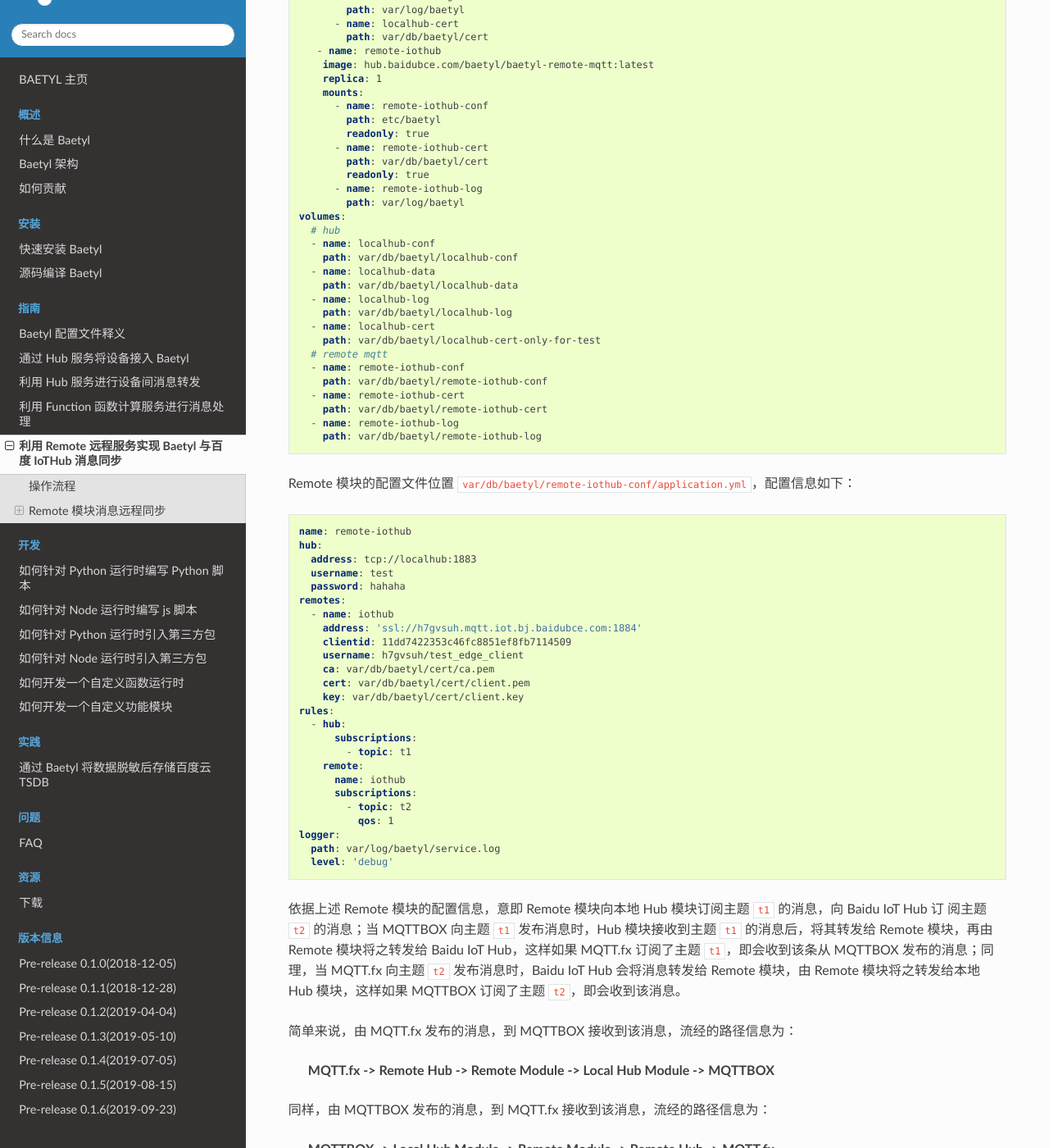
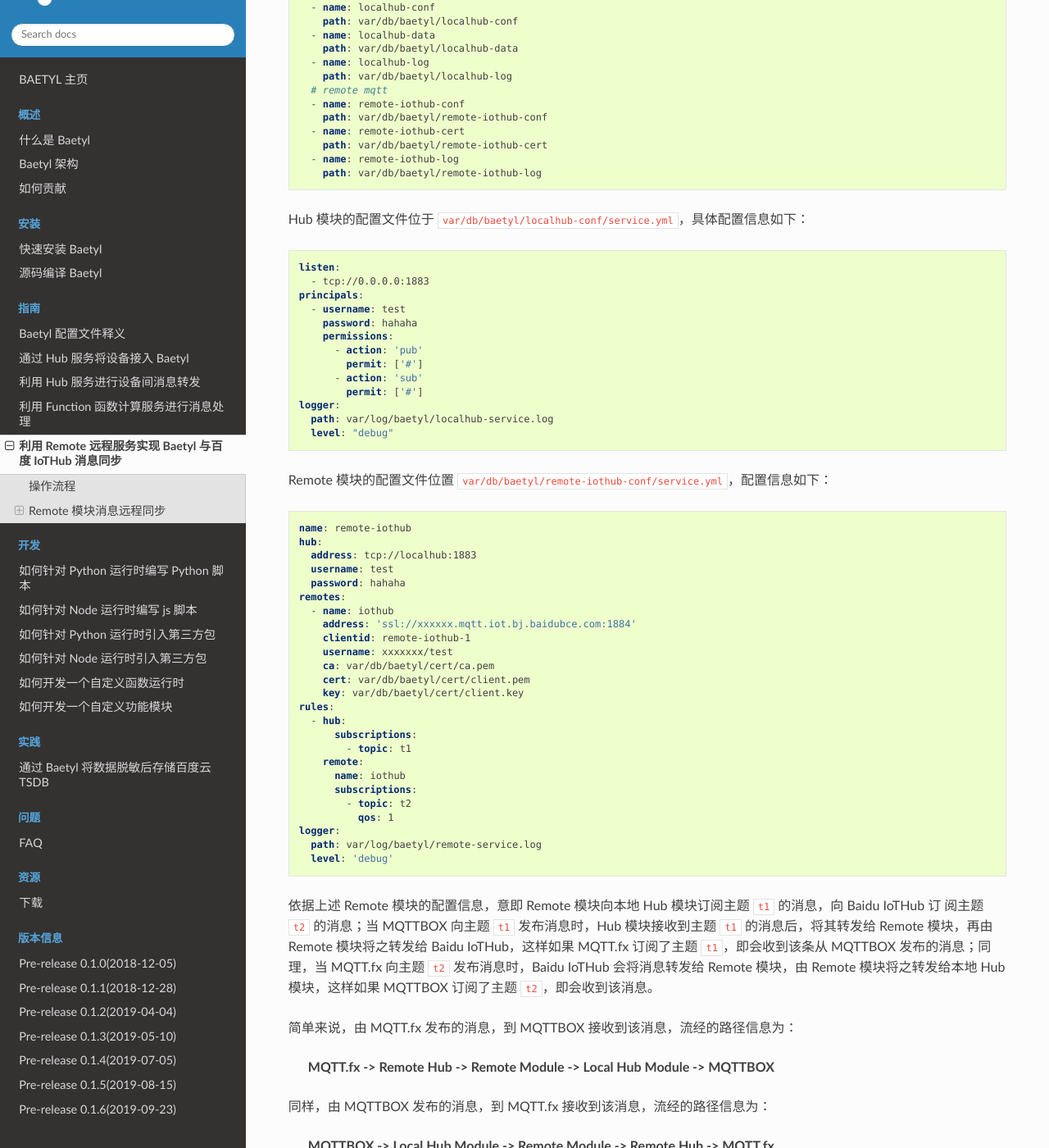
Before and after one commit to baetyl/baetyl-docs-cn, a Sphinx documentation site: the page built from docs/guides/Message-synchronize-with-iothub-through-remote-module.md, in a window 1280 px wide and 1400 px high, scrolled down 2181 px. Shown: the whole window at 82% size. Built offline with Sphinx 7.4.7 and the Read the Docs theme 2.0.0, drawn with Linux system fonts in a browser that asks for light colours; some of the changed text lies outside the part shown.

Commit message:
update remote guide document

````diff
--- a/docs/guides/Message-synchronize-with-iothub-through-remote-module.md
+++ b/docs/guides/Message-synchronize-with-iothub-through-remote-module.md
@@ -4,25 +4,24 @@
 
 - 本文测试所用设备系统为 Ubuntu18.04
 - 本文测试前先安装 Baetyl，并导入默认配置包，可参考 [快速安装 Baetyl](../install/Quick-Install.md)
-- 模拟 MQTT Client 行为的客户端为 [MQTTBOX](../Resources.md) 和 [MQTT.fx](../Resources.md)
+- 模拟 MQTT client 向百度云 IoTHub 订阅消息的客户端为 [MQTT.fx](https://docs.baetyl.io/zh_CN/latest/Resources.html#mqtt-fx)
+- 模拟 MQTT client 向本地 Hub 服务发送消息的客户端为 [MQTTBOX](https://docs.baetyl.io/zh_CN/latest/Resources.html#mqttbox)
 - 本文所用的 Hub 模块镜像和 Remote 模块镜像为 Baetyl 云端管理套件中发布的官方镜像：`hub.baidubce.com/baetyl/baetyl-hub:latest`、`hub.baidubce.com/baetyl/baetyl-remote-mqtt:latest`
-- 您也可以通过 Baetyl 源码自行编译所需的 Hub 模块镜像和 Remote 模块镜像，具体请查看 [如何从源码构建镜像](../install/Build-from-Source.md)
-- 远程 Hub 接入平台选用 [Baidu IoT Hub](https://cloud.baidu.com/product/iot.html)
+- 您也可以通过 Baetyl 源码自行编译所需的 Hub 模块镜像和 Remote 模块镜像，具体请查看 [源码编译 Baetyl](../install/Build-from-Source.md)
+- 远程 Hub 接入平台选用 [Baidu IoTHub](https://cloud.baidu.com/product/iot.html)
 
-_**提示**：Darwin 系统可以通过源码安装 Baetyl，可参考 [源码编译 Baetyl](../install/Build-from-Source.md)。_
-
-Remote 远程服务模块是为了满足物联网场景下另外一种用户需求而研发，能够实现本地 Hub 与远程 Hub 服务（如[Baidu IoT Hub](https://cloud.baidu.com/product/iot.html)等）的数据同步。即通过 Remote 远程服务模块我们既可以从远程 Hub 订阅消息到本地 Hub，也可以将本地 Hub 的消息发送给远程 Hub，完整的配置可参考 [Remote 模块配置](./Config-interpretation.md)。
+Remote 远程服务模块是为了满足物联网场景下另外一种用户需求而研发，能够实现本地 Hub 与远程 Hub 服务（如[Baidu IoTHub](https://cloud.baidu.com/product/iot.html)等）的数据同步。即通过 Remote 远程服务模块我们既可以从远程 Hub 订阅消息到本地 Hub，也可以将本地 Hub 的消息发送给远程 Hub，完整的配置可参考 [Remote 模块配置](./Config-interpretation.md)。
 
 ## 操作流程
 
-- Step 1：依据 Baidu IoT Hub 的操作规章，在 Baidu IoT Hub 创建测试所用的 endpoint、user、principal（身份）、policy（主题权限策略）等信息；
-- Step 2：依据步骤 `Step 1` 中创建的连接信息，选择 MQTT.fx 作为测试用 MQTT 客户端，配置相关连接信息，并将之与 Baidu IoT Hub 建立连接，并订阅既定主题；
+- Step 1：依据 Baidu IoTHub 的操作规章，在 Baidu IoTHub 创建测试所用的 endpoint、user、principal（身份）、policy（主题权限策略）等信息；
+- Step 2：依据步骤 `Step 1` 中创建的连接信息，选择 MQTT.fx 作为测试用 MQTT 客户端，配置相关连接信息，并将之与 Baidu IoTHub 建立连接，并订阅既定主题；
   - 若成功建立连接，则继续下一步操作；
-  - 若未成功建立连接，则重复上述步骤，直至看到 MQTT.fx 与 Baidu IoT Hub 成功[建立连接](https://cloud.baidu.com/doc/IOT/GettingStarted.html#.E6.95.B0.E6.8D.AE.E5.9E.8B.E9.A1.B9.E7.9B.AE)。
-- Step 3：打开终端，执行 `sudo systemctl start baetyl` 以容器模式启动 Baetyl 可执行程序，然后执行 `sudo systemctl status baetyl` 来查看 Baetyl 是否正常运行，并观察 Hub 模块、Remote 模块启动状态；
+  - 若未成功建立连接，则重复上述步骤，直至看到 MQTT.fx 与 Baidu IoTHub 成功[建立连接](https://cloud.baidu.com/doc/IOT/s/Sjwvy72aq)。
+- Step 3：打开终端，执行 `sudo systemctl start baetyl` 以容器模式启动 Baetyl 可执行程序（要求 Baetyl 已事先在设备上部署完毕，相关内容可参考 [快速安装 Baetyl](../install/Quick-Install.md)），然后执行 `sudo systemctl status baetyl` 来查看 Baetyl 是否正常运行，并观察 Hub 模块、Remote 模块启动状态；
   - 若 Hub、Remote 模块成功启动，则继续下一步操作；
   - 若 Hub、Remote 模块未成功启动，则重复 `Step 3`，直至看到 Hub、Remote 模块成功启动。
-- Step 4：选择 MQTTBOX 作为测试用 MQTT 客户端，与 Hub 模块[建立连接](./Device-connect-to-hub-module.md)，并订阅既定主题；
+- Step 4：选择 MQTTBOX 作为测试用 MQTT 客户端，与 Hub 模块[建立连接](Device-connect-to-hub-module.md)，并订阅既定主题；
   - 若成功与 Hub 模块建立连接，则继续下一步操作；
   - 若与 Hub 建立连接失败，则重复 `Step 4` 操作，直至 MQTTBOX 与本地 Hub 模块成功建立连接。
 - Step 5：依据 Remote 模块的相关配置信息，从 MQTTBOX 向既定主题发布消息，观察 MQTT.fx 的消息接收情况；同理，从 MQTT.fx 向既定主题发布消息，观察 MQTTBOX 的消息接收情况。
@@ -53,8 +52,6 @@
         path: var/db/baetyl/data
       - name: localhub-log
         path: var/log/baetyl
-      - name: localhub-cert
-        path: var/db/baetyl/cert
    - name: remote-iothub
     image: hub.baidubce.com/baetyl/baetyl-remote-mqtt:latest
     replica: 1
@@ -75,8 +72,6 @@
     path: var/db/baetyl/localhub-data
   - name: localhub-log
     path: var/db/baetyl/localhub-log
-  - name: localhub-cert
-    path: var/db/baetyl/localhub-cert-only-for-test
   # remote mqtt
   - name: remote-iothub-conf
     path: var/db/baetyl/remote-iothub-conf
@@ -86,7 +81,24 @@
     path: var/db/baetyl/remote-iothub-log
 ```
 
-Remote 模块的配置文件位置 `var/db/baetyl/remote-iothub-conf/application.yml`，配置信息如下：
+Hub 模块的配置文件位于 `var/db/baetyl/localhub-conf/service.yml`，具体配置信息如下：
+```yaml
+listen:
+  - tcp://0.0.0.0:1883
+principals:
+  - username: test
+    password: hahaha
+    permissions:
+      - action: 'pub'
+        permit: ['#']
+      - action: 'sub'
+        permit: ['#']
+logger:
+  path: var/log/baetyl/localhub-service.log
+  level: "debug"
+```
+
+Remote 模块的配置文件位置 `var/db/baetyl/remote-iothub-conf/service.yml`，配置信息如下：
 
 ```yaml
 name: remote-iothub
@@ -96,9 +108,9 @@
   password: hahaha
 remotes:
   - name: iothub
-    address: 'ssl://h7gvsuh.mqtt.iot.bj.baidubce.com:1884'
-    clientid: 11dd7422353c46fc8851ef8fb7114509
-    username: h7gvsuh/test_edge_client
+    address: 'ssl://xxxxxx.mqtt.iot.bj.baidubce.com:1884'
+    clientid: remote-iothub-1
+    username: xxxxxxx/test
     ca: var/db/baetyl/cert/ca.pem
     cert: var/db/baetyl/cert/client.pem
     key: var/db/baetyl/cert/client.key
@@ -112,11 +124,11 @@
         - topic: t2
           qos: 1
 logger:
-  path: var/log/baetyl/service.log
+  path: var/log/baetyl/remote-service.log
   level: 'debug'
 ```
 
-依据上述 Remote 模块的配置信息，意即 Remote 模块向本地 Hub 模块订阅主题 `t1` 的消息，向 Baidu IoT Hub 订 阅主题 `t2` 的消息；当 MQTTBOX 向主题 `t1` 发布消息时，Hub 模块接收到主题 `t1` 的消息后，将其转发给 Remote 模块，再由 Remote 模块将之转发给 Baidu IoT Hub，这样如果 MQTT.fx 订阅了主题 `t1`，即会收到该条从 MQTTBOX 发布的消息；同理，当 MQTT.fx 向主题 `t2` 发布消息时，Baidu IoT Hub 会将消息转发给 Remote 模块，由 Remote 模块将之转发给本地 Hub 模块，这样如果 MQTTBOX 订阅了主题 `t2`，即会收到该消息。
+依据上述 Remote 模块的配置信息，意即 Remote 模块向本地 Hub 模块订阅主题 `t1` 的消息，向 Baidu IoTHub 订 阅主题 `t2` 的消息；当 MQTTBOX 向主题 `t1` 发布消息时，Hub 模块接收到主题 `t1` 的消息后，将其转发给 Remote 模块，再由 Remote 模块将之转发给 Baidu IoTHub，这样如果 MQTT.fx 订阅了主题 `t1`，即会收到该条从 MQTTBOX 发布的消息；同理，当 MQTT.fx 向主题 `t2` 发布消息时，Baidu IoTHub 会将消息转发给 Remote 模块，由 Remote 模块将之转发给本地 Hub 模块，这样如果 MQTTBOX 订阅了主题 `t2`，即会收到该消息。
 
 简单来说，由 MQTT.fx 发布的消息，到 MQTTBOX 接收到该消息，流经的路径信息为：
 
@@ -126,35 +138,23 @@
 
 > **MQTTBOX -> Local Hub Module -> Remote Module -> Remote Hub -> MQTT.fx**
 
-### 通过 MQTT.fx 与 Baidu IoT Hub 建立连接
+### 通过 MQTT.fx 与 Baidu IoTHub 建立连接
 
-如 `Step 1, Step 2` 所述，通过 MQTT.fx 与 Baidu IoT Hub 建立连接，涉及的通过云端 Baidu IoT Hub 场景的 `endpoint` 等相关信息，及 MQTT.fx 连接配置信息分别如下图示。
+如 `Step 1, Step 2` 所述，通过 MQTT.fx 与 Baidu IoTHub 建立连接，涉及的通过云端 Baidu IoTHub 场景的 `endpoint` 等相关信息，及 MQTT.fx 连接配置信息分别如下图示。
 
-![基于 Baidu IoT Hub 创建的 endpoint](../images/guides/remote/cloud-iothub-config.png)
+![基于 Baidu IoTHub 创建的 endpoint](../images/guides/remote/cloud-iothub-config.png)
 
-![基于 Baidu IoT Hub 创建的 endpoint 下属设备信息](../images/guides/remote/cloud-iothub-user-config.png)
+![用于连接 Baidu IoTHub 的 MQTT.fx 配置信息](../images/guides/remote/mqttfx-connect-hub-config.png)
 
-![用于连接 Baidu IoT Hub 的 MQTT.fx 配置信息](../images/guides/remote/mqttfx-connect-hub-config1.png)
+完成连接信息的相关配置工作后，点击 `OK` 或 `Apply` 按钮使配置信息生效，然后在 MQTT.fx 连接操作页面点击 `Connect` 按钮，通过按钮的 **颜色** （成功建立连接后，右上方指示灯变为 **绿色**）即可判断 MQTT.fx 是否已与 Baidu IoTHub 建立连接，在建立连接后，切换至 `Subscribe` 页面，依据既定配置，订阅相应主题 `t1`，相关示意图如下图示。
 
-![用于连接 Baidu IoT Hub 的 MQTT.fx 配置信息](../images/guides/remote/mqttfx-connect-hub-config2.png)
-
-完成连接信息的相关配置工作后，点击 `OK` 或 `Apply` 按钮使配置信息生效，然后在 MQTT.fx 连接操作页面点击 `Connect` 按钮，通过按钮的 **颜色** （成功建立连接后，右上方指示灯变为 **绿色**）即可判断 MQTT.fx 是否已与 Baidu IoT Hub 建立连接，成功建立连接的状态如下图示。
-
-![MQTT.fx 成功与 Baidu IoT Hub 建立连接](../images/guides/remote/mqttfx-connect-success.png)
-
-在建立连接后，切换至 `Subscribe` 页面，依据既定配置，订阅相应主题 `t1`，成功订阅的状态如下图示。
-
-![MQTT.fx 成功订阅主题 t1](../images/guides/remote/mqttfx-sub-t1-success.png)
+![MQTT.fx 成功与 Baidu IoTHub 建立连接](../images/guides/remote/mqttfx-connect-success.png)
 
 ### 通过 MQTTBOX 与本地 Hub 模块建立连接
 
 依据步骤 `Step 3` 所述，调整 Baetyl 主程序启动加载配置项，执行 `sudo systemctl start baetyl` 以容器模式启动 Baetyl，这里，要求 Baetyl 启动后加载 Hub、Remote 模块，执行 `sudo systemctl status baetyl` 来查看 `baetyl` 是否正常运行，成功加载的状态如下图示。
 
 ![Baetyl 状态](../images/install/systemctl-status.png)
-
-_**提示**：Darwin 系统通过源码安装 Baetyl，可执行 `sudo baetyl start` 以容器模式启动 Baetyl。_
-
-![Baetyl 成功加载 Hub、Remote](../images/guides/remote/remote-start.png)
 
 此外，亦可通过执行命令 `docker stats` 查看系统当前正在运行的 docker 容器列表，具体如下图示。
 
````
Also changed, not shown: docs/images/guides/remote/cloud-iothub-config.png, docs/images/guides/remote/cloud-iothub-user-config.png (deleted), docs/images/guides/remote/docker-ps-after-remote-start.png, docs/images/guides/remote/mqttbox-receive-t2-message-success.png, docs/images/guides/remote/mqttfx-connect-hub-config.png (added), docs/images/guides/remote/mqttfx-connect-hub-config1.png (deleted), docs/images/guides/remote/mqttfx-connect-hub-config2.png (deleted), docs/images/guides/remote/mqttfx-connect-success.png, docs/images/guides/remote/mqttfx-receive-t1-message-success.png, docs/images/guides/remote/mqttfx-sub-t1-success.png (deleted), docs/images/guides/remote/remote-flow.png.
